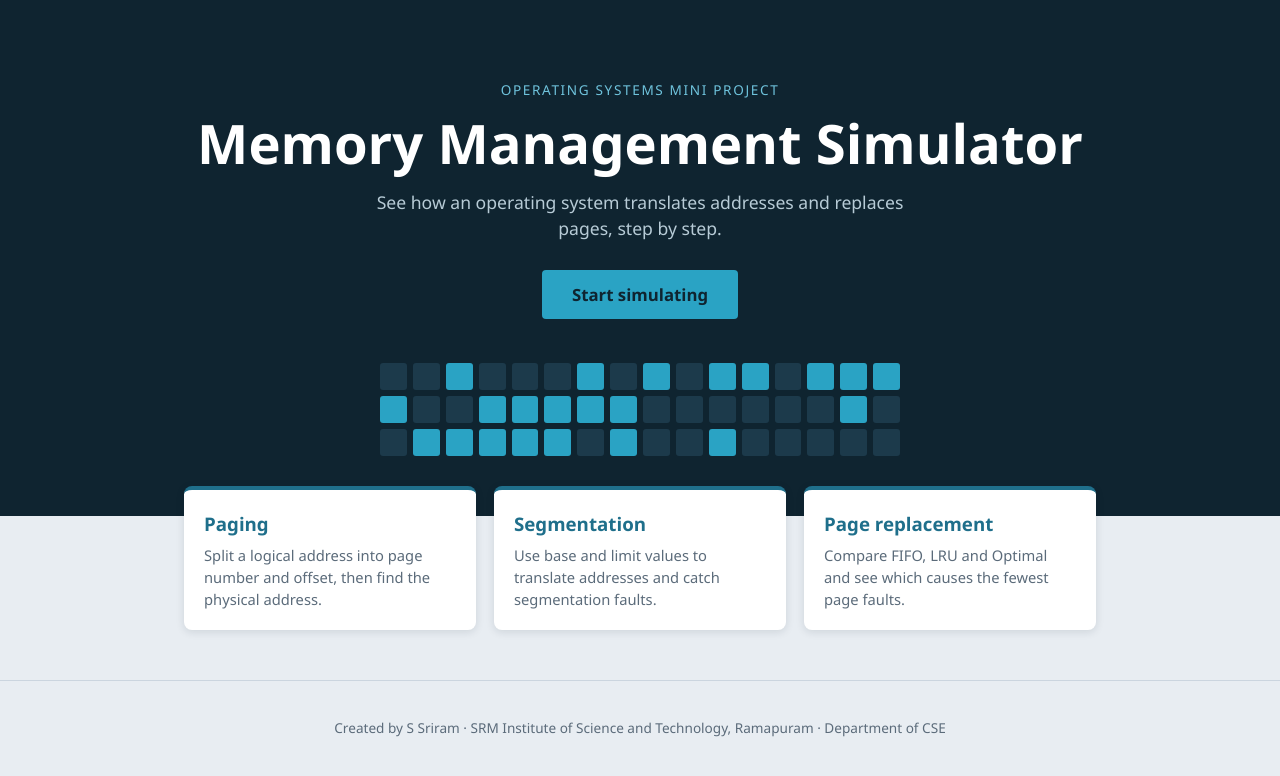
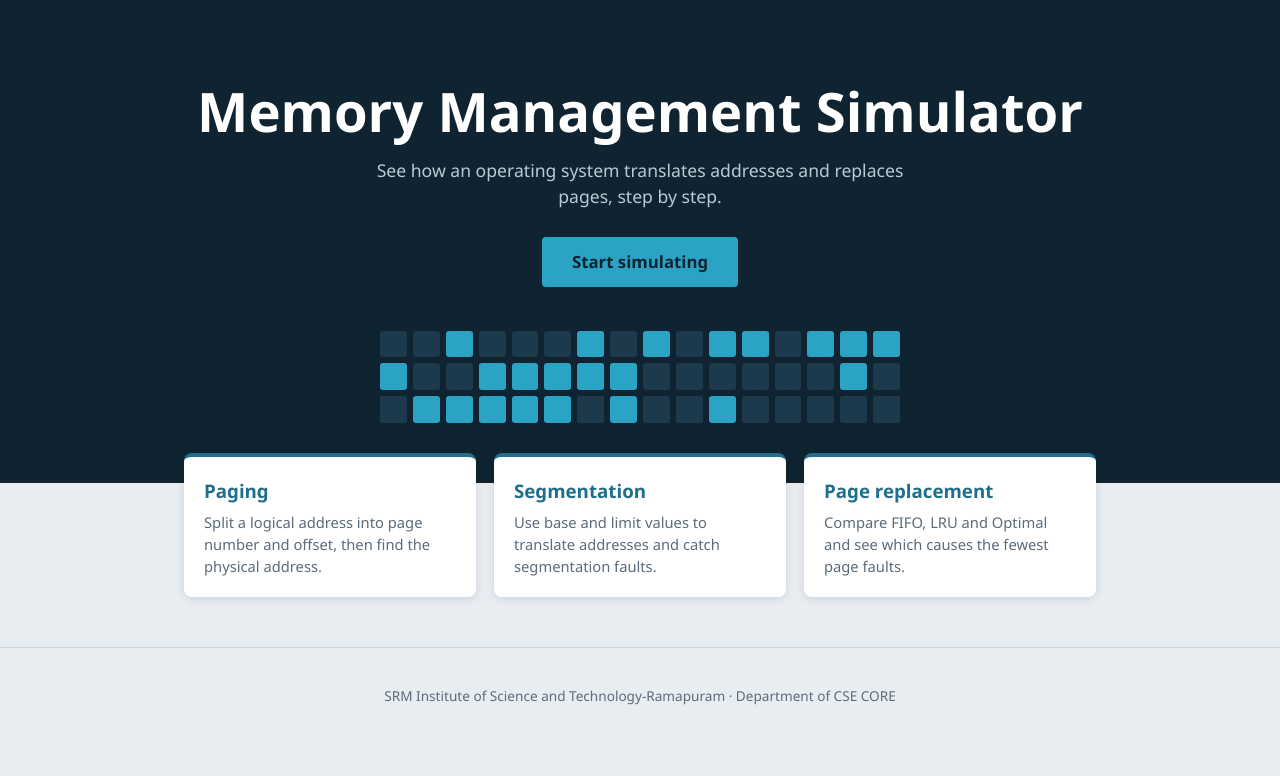
Before and after one commit to ssriramsenthil2007-maker/Memory-Simulator, a plain HTML site: page index.html in a window 1280 px wide. Drawn offline with Linux system fonts and the light colour scheme.

Commit message:
Add files via upload

```diff
--- a/index.html
+++ b/index.html
@@ -9,7 +9,6 @@
 <body>
 
     <header class="hero">
-        <p class="tag">Operating Systems Mini Project</p>
         <h1>Memory Management Simulator</h1>
         <p class="sub">See how an operating system translates addresses and replaces pages, step by step.</p>
         <a class="start" href="simulator.html">Start simulating</a>
@@ -32,7 +31,7 @@
     </section>
 
     <footer>
-        <p>Created by S Sriram · SRM Institute of Science and Technology, Ramapuram · Department of CSE</p>
+        <p> SRM Institute of Science and Technology-Ramapuram · Department of CSE CORE </p>
     </footer>
 
     <script src="home.js"></script>
```
